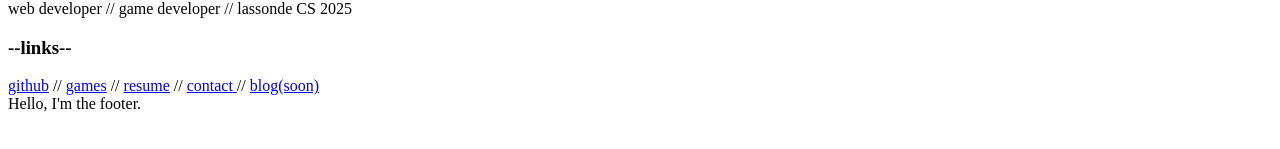
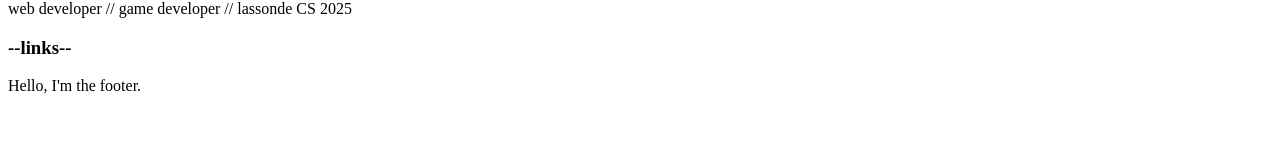
Before and after one commit to JUB-Yoush/home, a SvelteKit app: page / in a window 1280 px wide. Shown: the part 429-578 px from the top of the page. Built offline with nearby package versions, Linux system fonts and the light colour scheme.

Commit message:
we live, moving over old content5

```diff
--- a/src/routes/+page.svelte
+++ b/src/routes/+page.svelte
@@ -5,12 +5,4 @@
 />
 <div>web developer // game developer // lassonde CS 2025</div>
 <h3>--links--</h3>
-<div class="linktree">
-  <a href="http://github.com/JUB-Yoush" target="_blank">github </a> //
-  <a href="https://yoush.itch.io/" target="_blank">games </a> //
-  <a href="https://www.overleaf.com/read/wrcxdtrpqprx" target="_blank">resume</a
-  >
-  //
-  <a href="/contact.html">contact </a>//
-  <a href="/blog">blog(soon)</a>
-</div>
+<div class="linktree" />
```
